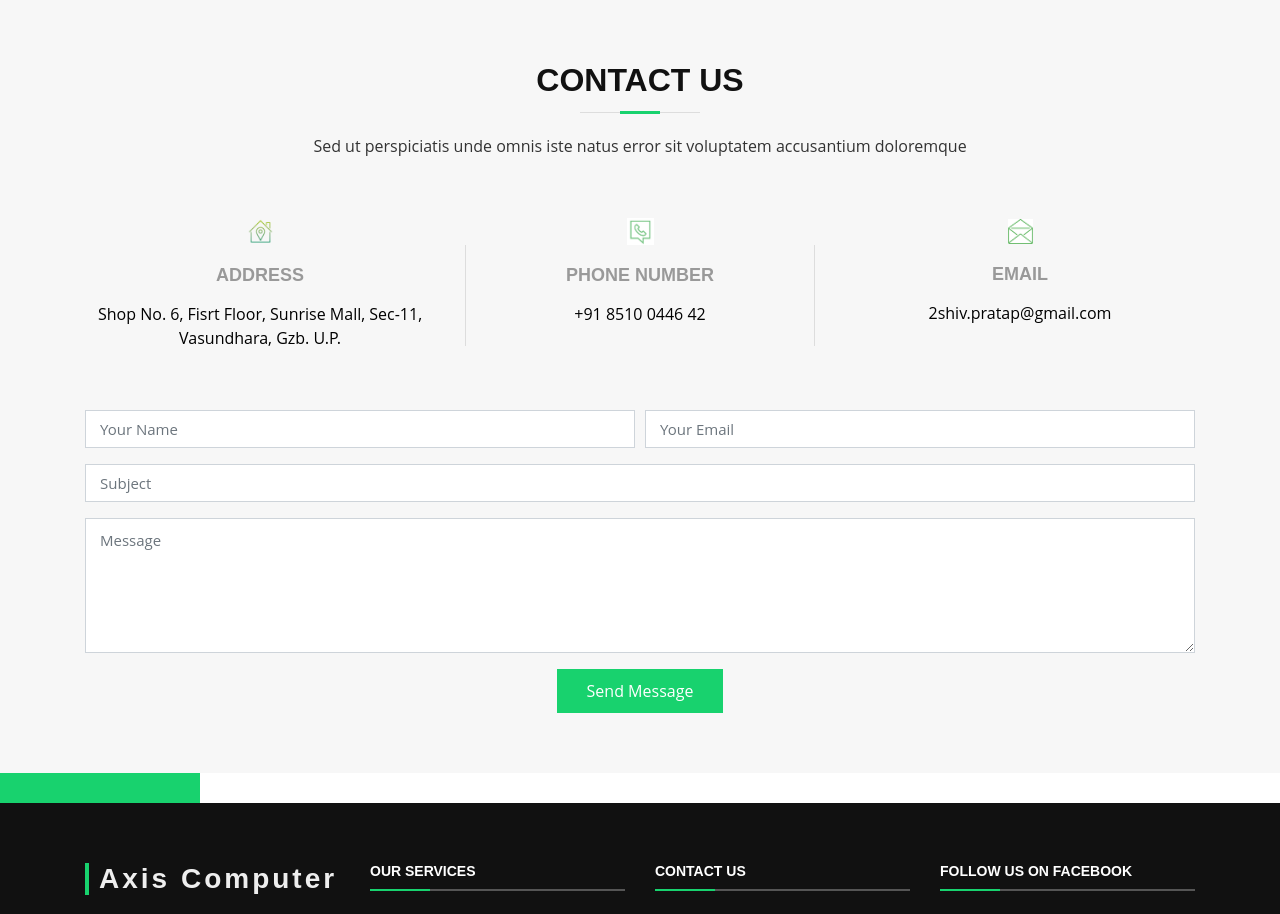
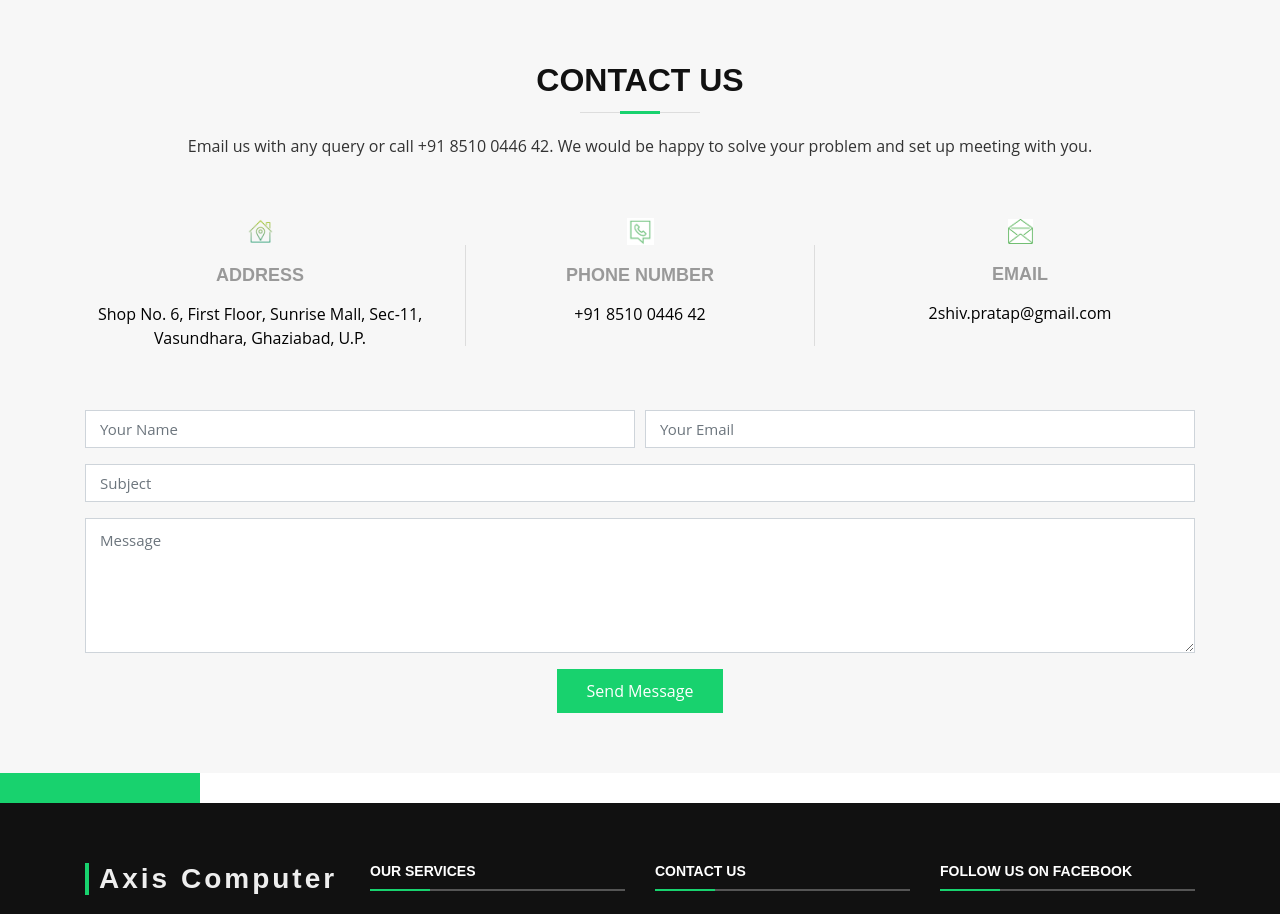
Before and after one commit to Jitendradiwakar3658/computer-repair, a React (Create React App) app: page / in a window 1280 px wide. Shown: the part 4620-5534 px from the top of the page. Built offline with nearby package versions, Linux system fonts and the light colour scheme; grey boxes are pictures that could not be loaded.

Commit message:
Changes done in Contact and Some page

```diff
--- a/src/app/contact/Contact.jsx
+++ b/src/app/contact/Contact.jsx
@@ -12,7 +12,7 @@ class Contact extends React.Component {
             <div className="section-header">
               <h3>Contact Us</h3>
               <p>
-                Sed ut perspiciatis unde omnis iste natus error sit voluptatem accusantium doloremque
+                Email us with any query or call +91 8510 0446 42. We would be happy to solve your problem and set up meeting with you.
               </p>
             </div>
 
@@ -27,7 +27,7 @@ class Contact extends React.Component {
                 <div className="contact-address">
 
                   <h3>Address</h3>
-                  <address>Shop No. 6, Fisrt
+                  <address>Shop No. 6, First
                     Floor, Sunrise Mall,
                     Sec-11, Vasundhara, Gzb. U.P.</address>
                 </div>
--- a/src/app/layout/Home.jsx
+++ b/src/app/layout/Home.jsx
@@ -682,7 +682,7 @@ export class Home extends React.Component {
             <div className="section-header">
               <h3>Contact Us</h3>
               <p>
-                Sed ut perspiciatis unde omnis iste natus error sit voluptatem accusantium doloremque
+              Email us with any query or call +91 8510 0446 42. We would be happy to solve your problem and set up meeting with you.
               </p>
             </div>
 
@@ -695,9 +695,9 @@ export class Home extends React.Component {
                 />
                 <div className="contact-address">
                   <h3>Address</h3>
-                  <address>Shop No. 6, Fisrt
+                  <address>Shop No. 6, First
                     Floor, Sunrise Mall,
-                    Sec-11, Vasundhara, Gzb. U.P.</address>
+                    Sec-11, Vasundhara, Ghaziabad, U.P.</address>
                 </div>
               </div>
 
```
